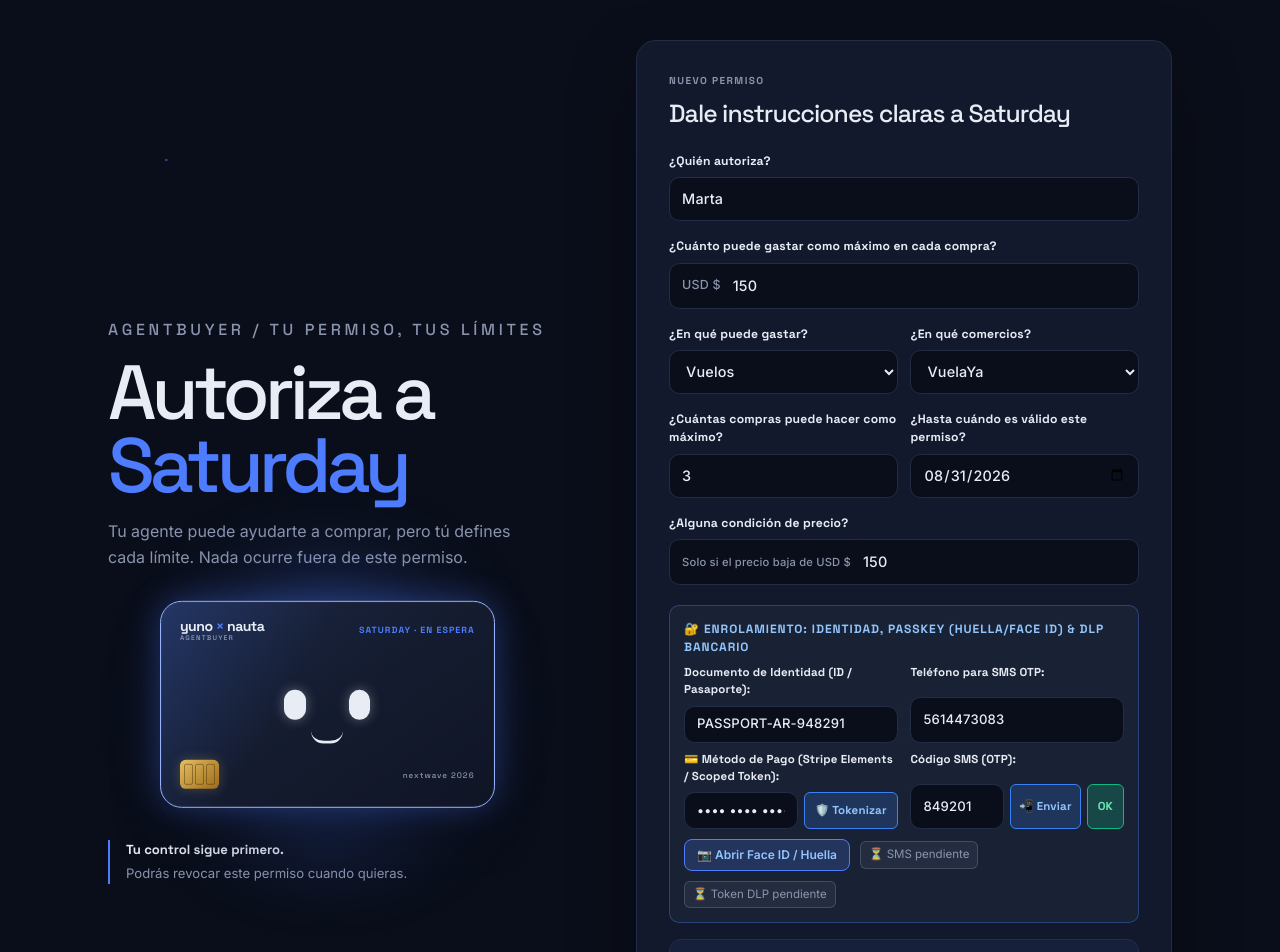
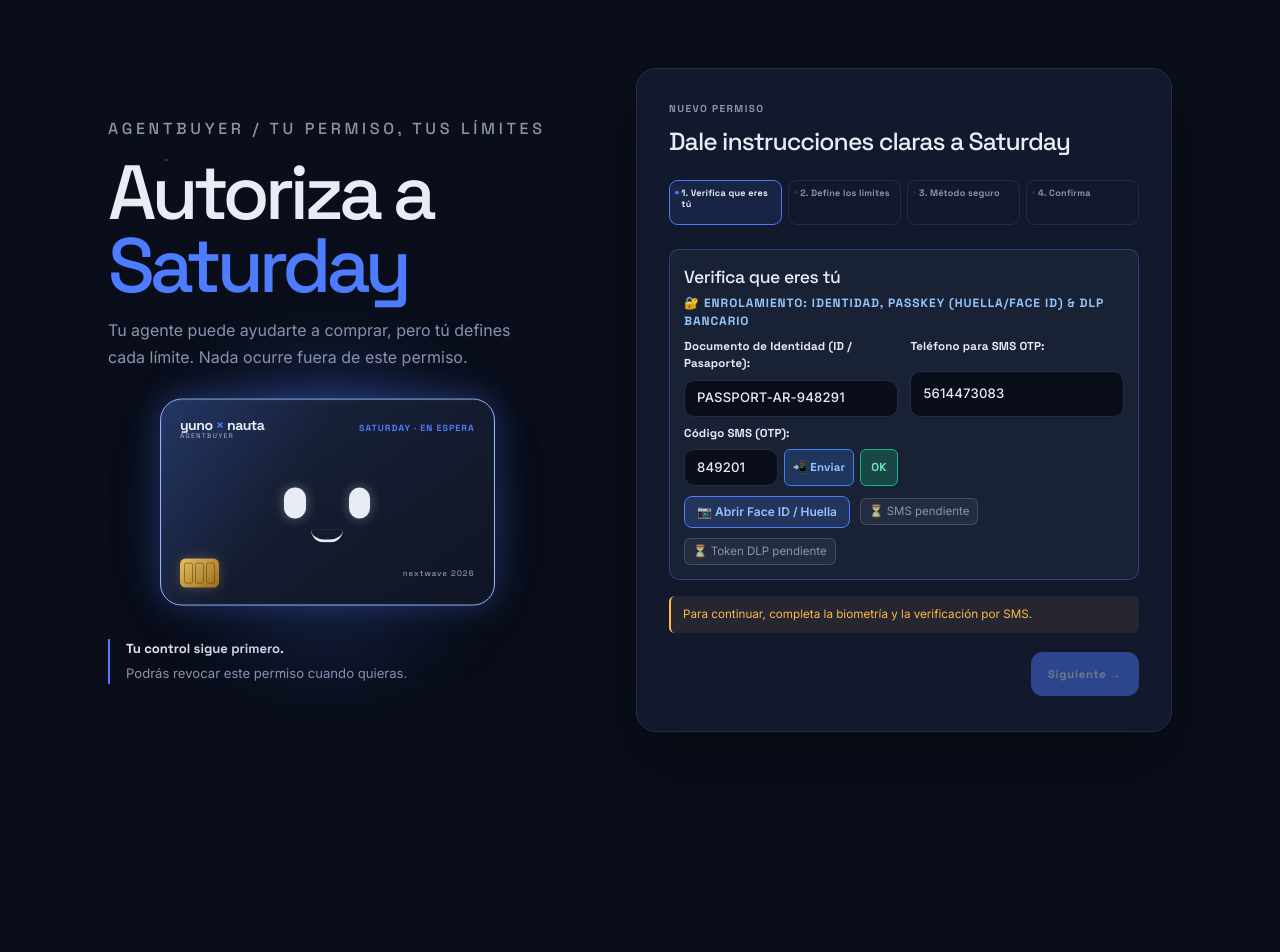
Before and after one commit to anapaolaoviedo/AgentBuyer, a React (Vite) app in the folder frontend/: page / in a window 1280 px wide. Shown: the top 952 px of the page. After the commit the page ends 800 px from the top, so only its background shows below. Built offline with nearby package versions, Linux system fonts and the light colour scheme.

Commit message:
feat: campos de busqueda por categoria + conexion busqueda web con fallback

```diff
--- a/frontend/src/App.tsx
+++ b/frontend/src/App.tsx
@@ -25,12 +25,18 @@
   conditions?: Condition[];
 };
 
+type SearchFields = {
+  origin?: string;
+  destination?: string;
+  departure_date?: string;
+};
+
 type MandateRecord = {
-  mandate: { mandate_id: string; human?: { name?: string }; constraints?: Constraints };
+  mandate: { mandate_id: string; human?: { name?: string }; constraints?: Constraints; search_fields?: SearchFields };
   live_state: LiveState;
 };
 
-type Flight = { id: string; route: string; price: number; category: string; merchant_id: string };
+type Flight = { id: string; route: string; price: number; category: string; merchant_id: string; source?: "web" | "mock" };
 type Check = { rule: string; pass: boolean; detail: string };
 type Verification = { verdict: "APPROVE" | "ESCALATE" | "REJECT"; checks: Check[]; human_readable?: string };
 type AgentRun = {
@@ -159,7 +165,10 @@
       // Se inicia la operación real al comienzo; la UI solo demora su presentación.
       const agentRequest = request<AgentRun>("/agent/run", {
         method: "POST",
-        body: JSON.stringify({ mandate_id: mandateId }),
+        body: JSON.stringify({
+          mandate_id: mandateId,
+          ...(mandate?.mandate.search_fields ? { search_fields: mandate.mandate.search_fields } : {}),
+        }),
       });
       setPhase("discovering");
       for (let index = 0; index < flights.length; index += 1) {
@@ -178,6 +187,8 @@
         checks: run.checks ?? [],
         human_readable: run.human_readable,
       };
+      // La respuesta normalizada del backend reemplaza el catálogo inicial.
+      if (run.flights_seen?.length) setFlights(run.flights_seen);
       setPhase("choosing");
       setChosenFlightId(run.selected_flight?.id ?? null);
       await wait(700);
@@ -266,7 +277,7 @@
             <h1>Centro de confianza para agentes</h1>
           </div>
           <div className="mission-header-actions">
-            <button className="new-mandate-button" onClick={onCreateNew} disabled={busy !== null} type="button">+ CREAR NUEVO MANDATO</button>
+            <button className="new-mandate-button" onClick={() => { if (window.confirm("¿Salir y crear un nuevo permiso? Se limpiará la vista actual.")) onCreateNew(); }} disabled={busy !== null} type="button">+ EMPEZAR DE NUEVO</button>
             <button className="refresh-button" onClick={() => void resetMission()} disabled={busy !== null} type="button">
               {busy === "resetting" ? "REINICIANDO…" : "↻ REINICIAR VISTA"}
             </button>
@@ -312,7 +323,10 @@
                     transition={{ duration: 0.2 }}
                   >
                     <div><p>{flight.route}</p><span>{displayName(flight.id)}</span>{isEvaluating && <em>{passesLimit ? "dentro del límite" : `excede ${amount(evaluationLimit, constraints.currency)}`}</em>}{isChosen && <em className="chosen-label">elegido por Saturday</em>}</div>
-                    <strong>{amount(flight.price)}</strong>
+                    <div className="flight-price">
+                      <strong>{amount(flight.price)}</strong>
+                      {flight.source && <small className="flight-source">{flight.source === "web" ? "búsqueda web" : "catálogo demo"}</small>}
+                    </div>
                   </motion.article>
                 );
               })}
--- a/frontend/src/components/MandateCreator.tsx
+++ b/frontend/src/components/MandateCreator.tsx
@@ -35,6 +35,11 @@
   const [maxUses, setMaxUses] = useState("3");
   const [priceBelow, setPriceBelow] = useState("150");
   const [validUntil, setValidUntil] = useState(endOfMonth());
+  // Estos datos viajan con el permiso para que Saturday pueda buscar la ruta real.
+  const [flightOrigin, setFlightOrigin] = useState("BUE");
+  const [flightDestination, setFlightDestination] = useState("COR");
+  const [departureDate, setDepartureDate] = useState("");
+  const [currentStep, setCurrentStep] = useState<1 | 2 | 3 | 4>(1);
 
   // 🛡️ Identidad y Datos Bancarios DLP
   const [userIdDoc, setUserIdDoc] = useState("PASSPORT-AR-948291");
@@ -100,6 +105,11 @@
       return;
     }
 
+    if (category === "travel.flights" && (!flightOrigin.trim() || !flightDestination.trim() || !departureDate)) {
+      setError("Completa origen, destino y fecha de salida para buscar vuelos.");
+      return;
+    }
+
     const mandateId = safeId(humanName, "mnd");
     const payload = {
       mandate_id: mandateId,
@@ -110,6 +120,13 @@
         phone: userPhone,
       },
       agent: { id: "agt_saturday", display_name: "Saturday" },
+      ...(category === "travel.flights" ? {
+        search_fields: {
+          origin: flightOrigin.trim(),
+          destination: flightDestination.trim(),
+          departure_date: departureDate,
+        },
+      } : {}),
       constraints: {
         max_amount_per_purchase: amount,
         currency: "USD",
@@ -195,6 +212,14 @@
 
         <form className="mandate-form" onSubmit={createMandate}>
           <div className="form-heading"><p className="panel-eyebrow">NUEVO PERMISO</p><h2>Dale instrucciones claras a Saturday</h2></div>
+          <div className="wizard-progress" aria-label={`Paso ${currentStep} de 4`}>
+            <span className={currentStep === 1 ? "is-current" : currentStep > 1 ? "is-complete" : ""}>1. Verifica que eres tú</span>
+            <span className={currentStep === 2 ? "is-current" : currentStep > 2 ? "is-complete" : ""}>2. Define los límites</span>
+            <span className={currentStep === 3 ? "is-current" : currentStep > 3 ? "is-complete" : ""}>3. Método seguro</span>
+            <span className={currentStep === 4 ? "is-current" : ""}>4. Confirma</span>
+          </div>
+          <div className="wizard-step" style={{ display: currentStep === 2 ? "grid" : "none" }}>
+          <h3>Define los límites</h3>
           <label>¿Quién autoriza?<input value={humanName} onChange={(event) => setHumanName(event.target.value)} placeholder="Tu nombre" required /></label>
           <label>¿Cuánto puede gastar como máximo en cada compra?<div className="money-field"><span>USD $</span><input value={maxAmount} onChange={(event) => setMaxAmount(event.target.value)} inputMode="decimal" placeholder="150" required /></div></label>
           <div className="form-pair">
@@ -206,14 +231,24 @@
             <label>¿Hasta cuándo es válido este permiso?<input type="date" value={validUntil} onChange={(event) => setValidUntil(event.target.value)} /></label>
           </div>
           <label>¿Alguna condición de precio?<div className="price-condition"><span>Solo si el precio baja de USD $</span><input value={priceBelow} onChange={(event) => setPriceBelow(event.target.value)} inputMode="decimal" placeholder="150" required /></div></label>
+          </div>
 
           {/* 🛡️ SECCIÓN AÑADIDA: Autenticación Fuerte (Passkey, ID, SMS) & Datos Bancarios DLP */}
-          <div style={{ background: "rgba(30, 41, 59, 0.6)", padding: "14px", borderRadius: "10px", border: "1px solid rgba(77, 124, 255, 0.35)", marginTop: "4px" }}>
+          {category === "travel.flights" && currentStep === 2 && <div className="wizard-step flight-search-step">
+            <div className="form-pair">
+              <label>Origen<input value={flightOrigin} onChange={(event) => setFlightOrigin(event.target.value)} placeholder="BUE o Buenos Aires" required /></label>
+              <label>Destino<input value={flightDestination} onChange={(event) => setFlightDestination(event.target.value)} placeholder="COR o Ciudad de México" required /></label>
+            </div>
+            <label>Fecha de salida<input type="date" value={departureDate} onChange={(event) => setDepartureDate(event.target.value)} min={new Date().toISOString().slice(0, 10)} required /></label>
+          </div>}
+
+          <div className="wizard-step wizard-security-step" style={{ display: currentStep === 1 || currentStep === 3 ? "block" : "none", background: "rgba(30, 41, 59, 0.6)", padding: "14px", borderRadius: "10px", border: "1px solid rgba(77, 124, 255, 0.35)", marginTop: "4px" }}>
+            <h3>{currentStep === 1 ? "Verifica que eres tú" : "Método de pago seguro"}</h3>
             <p style={{ margin: "0 0 8px", fontFamily: "Space Grotesk", fontSize: "0.75rem", fontWeight: 700, color: "#93c5fd", letterSpacing: "0.08em" }}>
               🔐 ENROLAMIENTO: IDENTIDAD, PASSKEY (HUELLA/FACE ID) & DLP BANCARIO
             </p>
 
-            <div className="form-pair">
+            <div className="form-pair" style={{ display: currentStep === 1 ? "grid" : "none" }}>
               <label style={{ fontSize: "0.72rem" }}>
                 Documento de Identidad (ID / Pasaporte):
                 <input value={userIdDoc} onChange={(e) => setUserIdDoc(e.target.value)} placeholder="PASSPORT-AR-948291" style={{ minHeight: "2.3rem", fontSize: "0.82rem" }} />
@@ -225,14 +260,14 @@
             </div>
 
             <div className="form-pair" style={{ marginTop: "8px" }}>
-              <label style={{ fontSize: "0.72rem" }}>
+              <label style={{ display: currentStep === 3 ? "grid" : "none", fontSize: "0.72rem" }}>
                 💳 Método de Pago (Stripe Elements / Scoped Token):
                 <div style={{ display: "flex", gap: "6px" }}>
                   <input value={cardNumber} onChange={(e) => setCardNumber(e.target.value)} placeholder="•••• •••• •••• 4242" style={{ minHeight: "2.3rem", fontSize: "0.82rem" }} />
                   <button type="button" onClick={async () => { try { const token = await handleTokenizeCard(); if (token) setTokenVerified(true); } catch (e) { console.warn(e); } }} style={{ background: tokenVerified ? "rgba(16, 185, 129, 0.45)" : "rgba(59, 130, 246, 0.2)", border: tokenVerified ? "1px solid #10b981" : "1px solid #3b82f6", color: tokenVerified ? "#6ee7b7" : "#93c5fd", borderRadius: "6px", fontSize: "0.72rem", fontWeight: 700, cursor: "pointer", padding: "0 10px", whiteSpace: "nowrap" }}>{tokenVerified ? "✓" : "🛡️ Tokenizar"}</button>
                 </div>
               </label>
-              <label style={{ fontSize: "0.72rem" }}>
+              <label style={{ display: currentStep === 1 ? "grid" : "none", fontSize: "0.72rem" }}>
                 Código SMS (OTP):
                 <div style={{ display: "flex", gap: "6px" }}>
                   <input value={smsOtp} onChange={(e) => setSmsOtp(e.target.value)} placeholder="849201" maxLength={6} style={{ minHeight: "2.3rem", fontSize: "0.82rem" }} />
@@ -243,7 +278,7 @@
             </div>
 
 
-            <div style={{ display: "flex", gap: "10px", marginTop: "10px", flexWrap: "wrap", alignItems: "center" }}>
+            <div style={{ display: currentStep === 1 ? "flex" : "none", gap: "10px", marginTop: "10px", flexWrap: "wrap", alignItems: "center" }}>
               <button
                 type="button"
                 onClick={openBiometricsModal}
@@ -271,9 +306,20 @@
             </div>
           </div>
 
-          <div className="permission-summary"><span>ASÍ SE VERÁ TU PERMISO</span><p>{summary}</p></div>
+          <div className="wizard-step" style={{ display: currentStep === 4 ? "grid" : "none" }}>
+            <h3>Confirma y autoriza</h3>
+            <div className="permission-summary"><span>ASÍ SE VERÁ TU PERMISO</span><p>{summary}</p></div>
+          </div>
           {(error || securityError) && <div className="form-error" role="alert">{error || securityError}</div>}
-          <button className="authorize-button" disabled={creating || !(passkeyVerified && smsVerified && tokenVerified)} type="submit">{creating ? "CREANDO TU PERMISO…" : !passkeyVerified ? "⚠ FALTA BIOMETRÍA" : !smsVerified ? "⚠ FALTA SMS OTP" : !tokenVerified ? "⚠ FALTA TOKEN BANCARIO" : "AUTORIZAR A SATURDAY"}</button>
+          {currentStep === 1 && !(passkeyVerified && smsVerified) && <p className="wizard-notice">Para continuar, completa {passkeyVerified ? "la verificación por SMS" : smsVerified ? "la verificación biométrica" : "la biometría y la verificación por SMS"}.</p>}
+          {currentStep === 3 && !tokenVerified && <p className="wizard-notice">Tokeniza tu método de pago seguro para continuar.</p>}
+          <div className="wizard-navigation">
+            {currentStep > 1 && <button className="wizard-back" type="button" onClick={() => setCurrentStep((currentStep - 1) as 1 | 2 | 3 | 4)}>← Atrás</button>}
+            {currentStep === 1 && <button className="wizard-next" type="button" disabled={!(passkeyVerified && smsVerified)} onClick={() => setCurrentStep(2)}>Siguiente →</button>}
+            {currentStep === 2 && <button className="wizard-next" type="button" onClick={() => setCurrentStep(3)}>Siguiente →</button>}
+            {currentStep === 3 && <button className="wizard-next" type="button" disabled={!tokenVerified} onClick={() => setCurrentStep(4)}>Siguiente →</button>}
+            {currentStep === 4 && <button className="authorize-button" disabled={creating || !(passkeyVerified && smsVerified && tokenVerified)} type="submit">{creating ? "CREANDO TU PERMISO…" : !passkeyVerified ? "⚠ FALTA BIOMETRÍA" : !smsVerified ? "⚠ FALTA SMS OTP" : !tokenVerified ? "⚠ FALTA TOKEN BANCARIO" : "AUTORIZAR A SATURDAY"}</button>}
+          </div>
         </form>
       </section>
     </main>
--- a/frontend/src/index.css
+++ b/frontend/src/index.css
@@ -63,6 +63,8 @@
 /* Secuencia visible de decisión: estos estados usan los límites reales del mandato. */
 .flight-card { transition: opacity .25s, border-color .25s, box-shadow .25s, filter .25s; }
 .flight-card em { display: block; margin-top: .35rem; color: #8A94AD; font-family: "Space Grotesk", sans-serif; font-size: .55rem; font-style: normal; font-weight: 700; letter-spacing: .04em; }
+.flight-card .flight-source { display: inline-block; margin-top: .3rem; padding: .12rem .35rem; border: 1px solid rgba(77,124,255,.32); border-radius: 999px; color: #93B1FF; font-family: "Space Grotesk", sans-serif; font-size: .5rem; font-weight: 700; letter-spacing: .06em; text-transform: uppercase; }
+.flight-price { display: grid; justify-items: end; gap: .22rem; text-align: right; }
 .flight-scanning { border-color: #4D7CFF; box-shadow: 0 0 0 1px rgba(77,124,255,.35), 0 0 20px rgba(77,124,255,.2); }
 .flight-eligible { border-color: rgba(61,220,151,.45); background: rgba(61,220,151,.055); }.flight-eligible em { color: #3DDC97; }
 .flight-ineligible { border-color: rgba(255,92,92,.3); filter: saturate(.6); opacity: .46; }.flight-ineligible p, .flight-ineligible strong { text-decoration: line-through; text-decoration-color: #FF5C5C; }.flight-ineligible em { color: #FF5C5C; }
@@ -118,3 +120,8 @@
 }
 .push-toast { position: fixed; z-index: 50; top: 4.3rem; right: clamp(.9rem, 2.5vw, 2rem); width: min(350px, calc(100vw - 2rem)); padding: .85rem 1rem; border: 1px solid #232D45; border-radius: .9rem; box-shadow: 0 16px 38px rgba(0,0,0,.34); backdrop-filter: blur(14px); color: #E8ECF5; font-family: Inter, sans-serif; font-size: .82rem; font-weight: 600; line-height: 1.35; }.toast-approve { border-color: rgba(61,220,151,.48); background: rgba(20,52,48,.94); }.toast-escalate { border-color: rgba(255,184,77,.5); background: rgba(65,48,26,.94); }.toast-reject { border-color: rgba(255,92,92,.55); background: rgba(66,33,40,.94); }
 .revoked-run-hint { width: min(100%, 370px); margin: .65rem 0 0; color: #FF5C5C; font-size: .68rem; line-height: 1.4; text-align: center; }
+
+/* Wizard de autorización: conserva los controles de seguridad y ordena su presentación. */
+.wizard-progress { display: grid; grid-template-columns: repeat(4, minmax(0, 1fr)); gap: .35rem; padding-bottom: .25rem; }.wizard-progress span { position: relative; min-height: 2.8rem; padding: .45rem .35rem .45rem .7rem; border: 1px solid #232D45; border-radius: .55rem; color: #8A94AD; font-family: "Space Grotesk", sans-serif; font-size: .57rem; font-weight: 700; line-height: 1.25; letter-spacing: .025em; }.wizard-progress span::before { position: absolute; top: .62rem; left: .32rem; width: .22rem; height: .22rem; border-radius: 50%; background: #232D45; content: ""; }.wizard-progress .is-current { border-color: #4D7CFF; background: rgba(77,124,255,.11); color: #E8ECF5; }.wizard-progress .is-current::before { background: #4D7CFF; box-shadow: 0 0 8px #4D7CFF; }.wizard-progress .is-complete { border-color: rgba(61,220,151,.35); color: #3DDC97; }.wizard-progress .is-complete::before { background: #3DDC97; }
+.wizard-step { gap: 1rem; }.wizard-step h3 { margin: 0; color: #E8ECF5; font-family: "Space Grotesk", sans-serif; font-size: 1.1rem; letter-spacing: -.025em; }.wizard-security-step > h3 { margin-bottom: .25rem; }.wizard-notice { margin: 0; padding: .65rem .75rem; border-left: 2px solid #FFB84D; border-radius: .35rem; background: rgba(255,184,77,.08); color: #FFB84D; font-size: .73rem; line-height: 1.4; }.wizard-navigation { display: flex; align-items: center; justify-content: space-between; gap: .75rem; min-height: 3.1rem; }.wizard-navigation > :only-child { margin-left: auto; }.wizard-back, .wizard-next { min-height: 2.8rem; padding: .65rem 1rem; border-radius: .7rem; font-family: "Space Grotesk", sans-serif; font-size: .7rem; font-weight: 700; letter-spacing: .07em; cursor: pointer; }.wizard-back { border: 1px solid #232D45; background: transparent; color: #8A94AD; }.wizard-next { border: 1px solid #4D7CFF; background: #4D7CFF; color: #E8ECF5; }.wizard-next:disabled { cursor: not-allowed; opacity: .45; }.wizard-navigation .authorize-button { flex: 0 1 100%; min-height: 2.9rem; }
+@media (max-width: 520px) { .wizard-progress { grid-template-columns: 1fr 1fr; }.wizard-progress span { min-height: 2.45rem; }.wizard-navigation { align-items: stretch; flex-direction: column-reverse; }.wizard-navigation > :only-child { margin-left: 0; }.wizard-back, .wizard-next { width: 100%; } }
```
